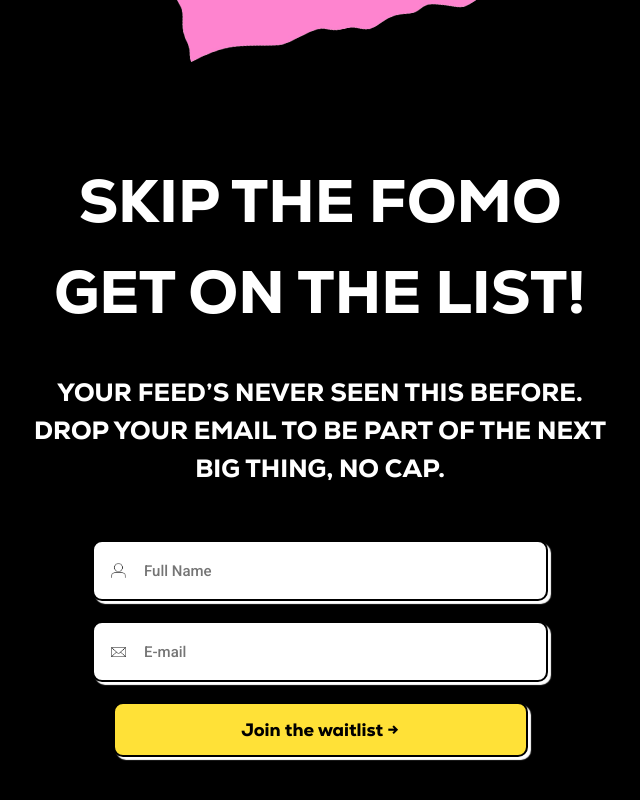
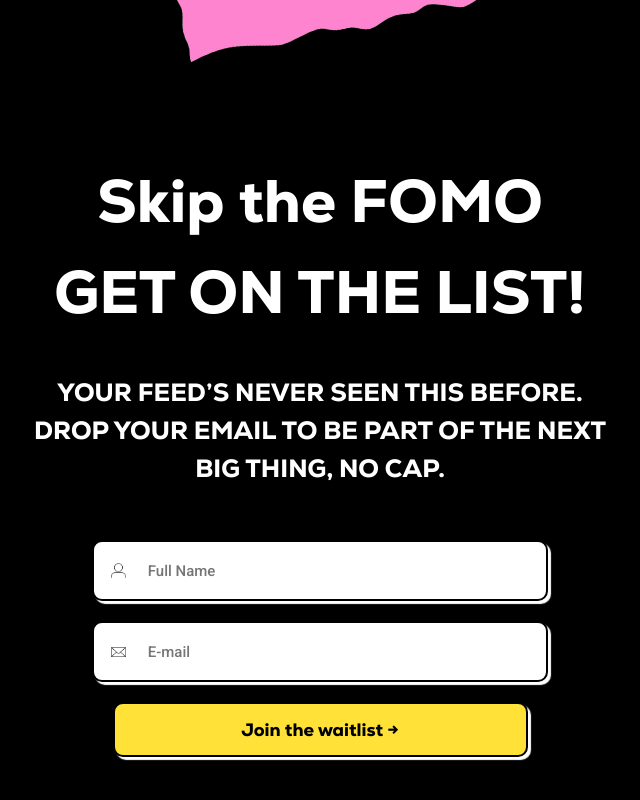
Before and after one commit to emilly-tavares/avidlive-waitlist, a Next.js app: page / in a window 1280 px wide. Shown: the part 746-1546 px from the top of the page, without its empty margins (320-960 px from the left). Built offline with nearby package versions, Linux system fonts and the light colour scheme; a web font is replaced by a local one.

Commit message:
alteração de texto

```diff
--- a/pages/index.js
+++ b/pages/index.js
@@ -149,7 +149,7 @@ function Home(){
 
             <div className={styles.form_div}>
                 <div className={styles.form_texts_div}>
-                    <h1 className={styles.form_title}> SKIP THE FOMO <br></br> GET ON THE LIST! </h1>
+                    <h1 className={styles.form_title}> Skip the FOMO <br></br> GET ON THE LIST! </h1>
                     <h3 className={styles.form_subtitle}> YOUR FEED’S NEVER SEEN THIS BEFORE. <br></br> DROP YOUR EMAIL TO BE PART OF THE NEXT <br></br> BIG THING, NO CAP. </h3>
 
                 </div>
@@ -158,7 +158,7 @@ function Home(){
                     <input
                         className={styles.form_name}
                         type="text"
-                        placeholder="Full Name"
+                        placeholder=" Full Name"
                         value={name}
                         onChange={(e) => setName(e.target.value)}
                         required
@@ -166,7 +166,7 @@ function Home(){
                     <input
                         className={styles.form_email}
                         type="email"
-                        placeholder="E-mail"
+                        placeholder=" E-mail"
                         value={email}
                         onChange={(e) => setEmail(e.target.value)}
                         required
```
